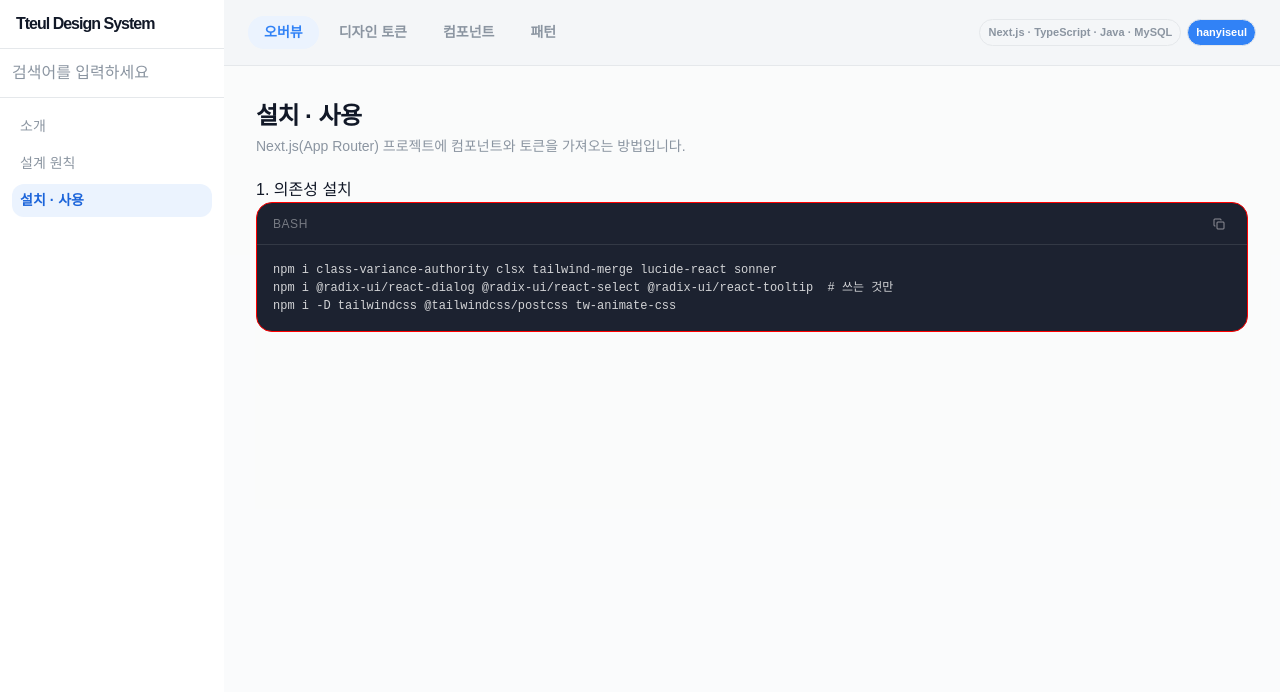
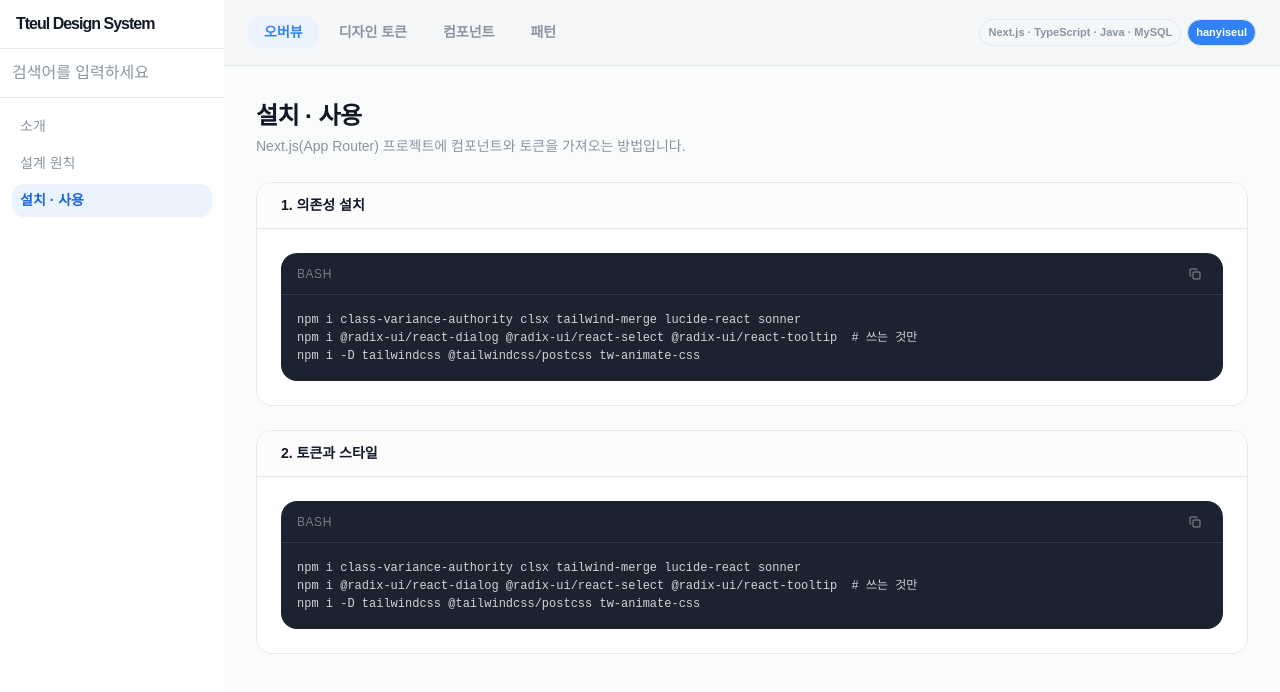
Before and after one commit to hanyiseul/Tteul-Design-System, a Next.js app in the folder frontend-next/: page /overview/setting in a window 1280 px wide. Shown: the top 692 px of the page. Built offline with nearby package versions, Linux system fonts and the light colour scheme.

Commit message:
ƒeat: setting 페이지 작업

```diff
--- a/frontend-next/src/app/(docs)/overview/setting/page.tsx
+++ b/frontend-next/src/app/(docs)/overview/setting/page.tsx
@@ -1,6 +1,6 @@
 import CodeBlock from "@/shared/components/CodeBlock/CodeBlock"
 import Title from "@/shared/components/Title/Title"
-import Toast from "@/shared/components/Toast/Toast"
+import "./setting.css"
 
 const page = () => {
   const bashCode = `npm i class-variance-authority clsx tailwind-merge lucide-react sonner
@@ -10,13 +10,19 @@ npm i -D tailwindcss @tailwindcss/postcss tw-animate-css`
     <div className="content">
       <Title title="설치 · 사용" desc="Next.js(App Router) 프로젝트에 컴포넌트와 토큰을 가져오는 방법입니다."/>
 
-      <section>
-        <div className="settingBox">
-          <p className="boxTitle">1. 의존성 설치</p>
-
+      <div className="settingBox">
+        <p className="boxTitle">1. 의존성 설치</p>
+        <div className="code">
           <CodeBlock lang="BASH" copy code={bashCode} />
         </div>
-      </section>
+      </div>
+
+      <div className="settingBox">
+        <div className="boxTitle">2. 토큰과 스타일</div>
+        <div className="code">
+          <CodeBlock lang="BASH" copy code={bashCode} />
+        </div>
+      </div>
     </div>
   )
 }
--- /dev/null
+++ b/frontend-next/src/app/(docs)/overview/setting/setting.css
@@ -0,0 +1,16 @@
+.settingBox {
+  margin-top: var(--space2xl);
+  border: 1px solid var(--gray200);
+  border-radius: var(--radiusXl);
+  background: var(--white);
+}
+.settingBox .boxTitle {
+  font-size: var(--fsSm);
+  font-weight: var(--fwSbold);
+  padding: var(--spaceMd) var(--space2xl) ;
+  border-bottom: 1px solid var(--gray200);
+  background: rgba(244, 246, 248, 0.30);
+}
+.settingBox .code{
+  padding: var(--space2xl);
+}
--- a/frontend-next/src/shared/components/CodeBlock/CodeBlock.css
+++ b/frontend-next/src/shared/components/CodeBlock/CodeBlock.css
@@ -1,11 +1,10 @@
 .codeBlock {
-  border: 1px solid red;
   max-width: 100%;
   overflow: hidden;
   border-radius: var(--radiusXl);
   background: #1C2230;
 }
-.coldeBlock_header {
+.codeBlock_header {
   display: flex;
   align-items: center;
   justify-content: space-between;
@@ -24,7 +23,6 @@
   height: 25px;
   background: url("/icons/icon_copy.png") no-repeat center / 12px;
 }
-
 .codeArea {
   color: var(--white);
   font-size: var(--spaceMd);
@@ -33,9 +31,9 @@
   overflow-x: auto;
   white-space: pre;
 }
-
-
-
+.codeArea::-webkit-scrollbar-track {
+  background: red;
+}
 .codeArea pre {
   display: block;
   min-width: max-content;
--- a/frontend-next/src/shared/components/CodeBlock/CodeBlock.tsx
+++ b/frontend-next/src/shared/components/CodeBlock/CodeBlock.tsx
@@ -25,7 +25,7 @@ const CodeBlock = ({lang, code, copy}: CodeBlockProps) => {
   return (
     <>
       <div className="codeBlock">
-        <div className="coldeBlock_header">
+        <div className="codeBlock_header">
           <span className="codeLang">{lang}</span>
           {copy && (
             <button type="button" className="btnCopy" onClick={handleCopy}><span className="blind">복사</span></button>
@@ -33,7 +33,7 @@ const CodeBlock = ({lang, code, copy}: CodeBlockProps) => {
         </div>
 
         <div className="codeArea">
-          <pre className="code">
+          <pre>
             {code}
           </pre>
         </div>
```
